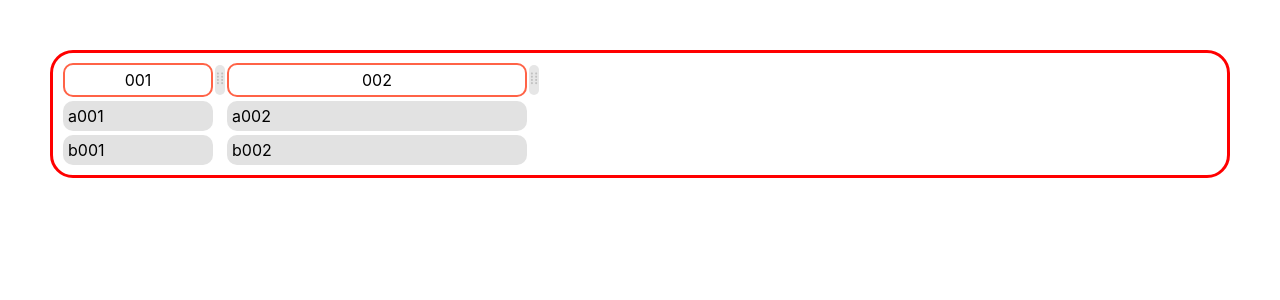
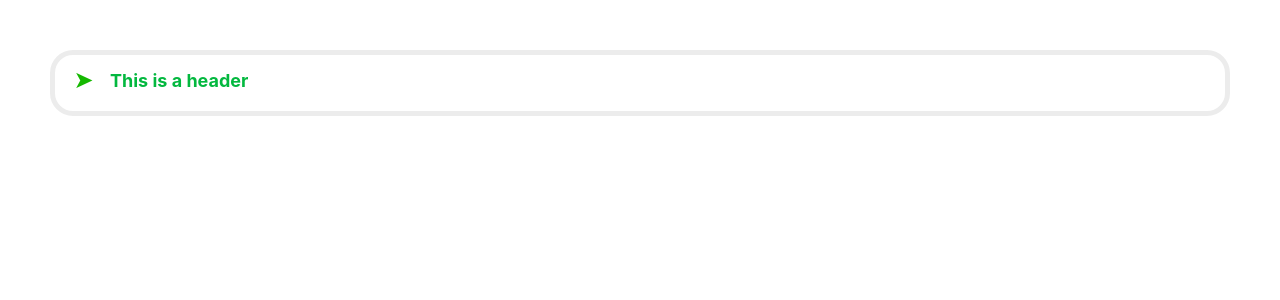
Before and after one commit to Ori-Roll/Projector, a React (Create React App) app: page / in a window 1280 px wide. Shown: the top 300 px of the page. Built offline with nearby package versions, Linux system fonts and the light colour scheme.

Commit message:
More initial design for tab

```diff
--- a/src/App.css
+++ b/src/App.css
@@ -1,3 +1,7 @@
 * {
 	box-sizing: border-box;
 }
+
+html {
+	user-select: none;
+}
--- a/src/Components/Project/Tab/TabHead/TabHead.js
+++ b/src/Components/Project/Tab/ColumnsHead/ColumnsHead.js
@@ -1,8 +1,8 @@
 import React from "react";
 import PropTypes from "prop-types";
-import style from "./TabHead.module.css";
+import style from "./ColumnsHead.module.css";
 
-function TabHead({ columns }) {
+function ColumnsHead({ columns, setTabData }) {
 	function onDragStart(e, columnKey) {
 		/* e.preventDefault(); */
 		console.log(columnKey);
@@ -23,6 +23,22 @@ function TabHead({ columns }) {
 							/* key={`${column.key}spacer`} */
 							className={style["column-spacer-handle"]}
 							style={{ width: column.spacer }}
+							onMouseOver={() => {
+								setTabData((oldData) => {
+									let newData = { ...oldData };
+									console.log(newData.columns);
+									newData.columns.find((colItem) => colItem.key === column.key).spacer = 20;
+									return newData;
+								});
+							}}
+							onMouseLeave={() => {
+								setTabData((oldData) => {
+									let newData = { ...oldData };
+									console.log(newData.columns);
+									newData.columns.find((colItem) => colItem.key === column.key).spacer = 10;
+									return newData;
+								});
+							}}
 							draggable='true'
 							onDragStart={(e) => onDragStart(e, column.key)}>
 							&#x205E;&#x205E;
@@ -34,6 +50,6 @@ function TabHead({ columns }) {
 	);
 }
 
-TabHead.propTypes = {};
+ColumnsHead.propTypes = {};
 
-export default TabHead;
+export default ColumnsHead;
--- a/src/Components/Project/Tab/TabHead/TabHead.module.css
+++ b/src/Components/Project/Tab/ColumnsHead/ColumnsHead.module.css
@@ -16,12 +16,14 @@
 }
 
 .column-spacer-handle {
+	height: 30px;
+	margin: auto 0;
+	padding: 2px 0;
+	overflow: hidden;
+	text-align: center;
+	border-radius: 5px;
 	background-color: rgb(230, 230, 230);
 	color: rgb(192, 192, 192);
-	border-radius: 5px;
-	text-align: center;
-	overflow: hidden;
-	padding: 2px 0;
-	height: 30px;
-	margin: auto 0;
+	cursor: col-resize;
+	transition: ease 200ms;
 }
--- a/src/Components/Project/Tab/Tab.js
+++ b/src/Components/Project/Tab/Tab.js
@@ -1,11 +1,17 @@
 import React, { useState } from "react";
 import PropTypes from "prop-types";
+
 import style from "./Tab.module.css";
 import defaults from "../../defaults/";
+
 import Task from "./Task/Task";
-import TabHead from "./TabHead/TabHead";
+import ColumnsHead from "./ColumnsHead/ColumnsHead";
+import TabHeader from "./TabHeader/TabHeader";
+import TabArrow from "./TabArrow/TabArrow";
 
 function Tab() {
+	const [tabIsOpen, setTabIsOpen] = useState(false); // this needs to initially come from backend
+
 	const [tabData, setTabData] = useState({
 		columns: [
 			{
@@ -39,14 +45,23 @@ function Tab() {
 
 	return (
 		<div className={style.tab}>
-			<>
-				<TabHead columns={tabData.columns} />
-			</>
-			<>
+			<div className={style["tab-side-holder"]}>
+				<TabArrow tabIsOpen={tabIsOpen} setTabIsOpen={setTabIsOpen} />
+			</div>
+			<div className={style["tab-header-holder"]}>
+				<TabHeader />
+			</div>
+
+			<div
+				className={style["tab-content-holder"]}
+				style={!tabIsOpen ? { backgroundColor: "red", display: "none" } : {}}>
+				<ColumnsHead columns={tabData.columns} setTabData={setTabData} />
 				{tabData.tasks.map((task) => {
-					return <Task key={task.key} task={task} columns={tabData.columns} />;
+					return (
+						<Task key={task.key} task={task} columns={tabData.columns} setTabData={setTabData} />
+					);
 				})}
-			</>
+			</div>
 		</div>
 	);
 }
--- a/src/Components/Project/Tab/Tab.module.css
+++ b/src/Components/Project/Tab/Tab.module.css
@@ -1,5 +1,23 @@
 .tab {
-	border: red 3px solid;
+	border: rgb(236, 236, 236) 5px solid;
 	border-radius: 23px;
 	padding: 8px;
+	display: grid;
+	grid-template-columns: 40px auto;
+	grid-template-rows: 40px auto;
+	grid-template-areas:
+		"tab-side-holder tab-header-holder"
+		"tab-side-holder tab-content-holder";
 }
+
+.tab-side-holder {
+	grid-area: tab-side-holder;
+}
+
+.tab-content-holder {
+	grid-area: tab-content-holder;
+}
+
+.tab-header-holder {
+	grid-area: tab-header-holder;
+}
--- /dev/null
+++ b/src/Components/Project/Tab/TabArrow/TabArrow.js
@@ -0,0 +1,31 @@
+import React, { useState } from "react";
+import PropTypes from "prop-types";
+import style from "./TabArrow.module.css";
+
+function TabArrow({ tabIsOpen, setTabIsOpen }) {
+	const [arrowDown, setArrowDown] = useState(tabIsOpen);
+	const diraction = {
+		rotated: "rotate(90deg) translate(8%, -7%)",
+		straight: "translateX(10%)",
+	};
+
+	const onArrowClick = () => {
+		setArrowDown(!arrowDown);
+		setTabIsOpen(!tabIsOpen);
+	};
+
+	return (
+		<div className={style["tab-arrow-holder"]}>
+			<div
+				className={style["tab-arrow"]}
+				onClick={onArrowClick}
+				style={arrowDown ? { transform: diraction.rotated } : { transform: diraction.straight }}>
+				&#x27A4;
+			</div>
+		</div>
+	);
+}
+
+TabArrow.propTypes = {};
+
+export default TabArrow;
--- /dev/null
+++ b/src/Components/Project/Tab/TabArrow/TabArrow.module.css
@@ -0,0 +1,11 @@
+.tab-arrow {
+	color: rgb(21, 184, 0);
+	font-size: x-large;
+	cursor: pointer;
+	transition: ease 150ms;
+	transform-origin: 42%;
+}
+
+.tab-arrow-holder {
+	margin: 2px 8px;
+}
--- /dev/null
+++ b/src/Components/Project/Tab/TabHeader/TabHeader.js
@@ -0,0 +1,12 @@
+import React from "react";
+import PropTypes from "prop-types";
+
+import style from "./TabHeader.module.css";
+
+function TabHeader(props) {
+	return <div className={style["tab-header"]}>This is a header</div>;
+}
+
+TabHeader.propTypes = {};
+
+export default TabHeader;
--- /dev/null
+++ b/src/Components/Project/Tab/TabHeader/TabHeader.module.css
@@ -0,0 +1,6 @@
+.tab-header {
+	padding: 7px;
+	font-size: large;
+	font-weight: 700;
+	color: rgb(3, 184, 63);
+}
--- a/src/Components/Project/Tab/Task/Task.js
+++ b/src/Components/Project/Tab/Task/Task.js
@@ -15,8 +15,6 @@ const Task = ({ task, columns }) => {
 					</div>
 				);
 			})}
-			{/* <div className={styles["project-tab-content"]} style={{ width: thisWidth }}></div>
-			<div className={styles["tab-size-handle"]} /> */}
 		</div>
 	);
 };
--- a/src/Components/Project/Tab/Task/Task.module.css
+++ b/src/Components/Project/Tab/Task/Task.module.css
@@ -16,6 +16,7 @@
 
 .column-spacer {
 	width: 10px;
+	transition: ease 200ms;
 }
 
 /* .project-tab {
```
